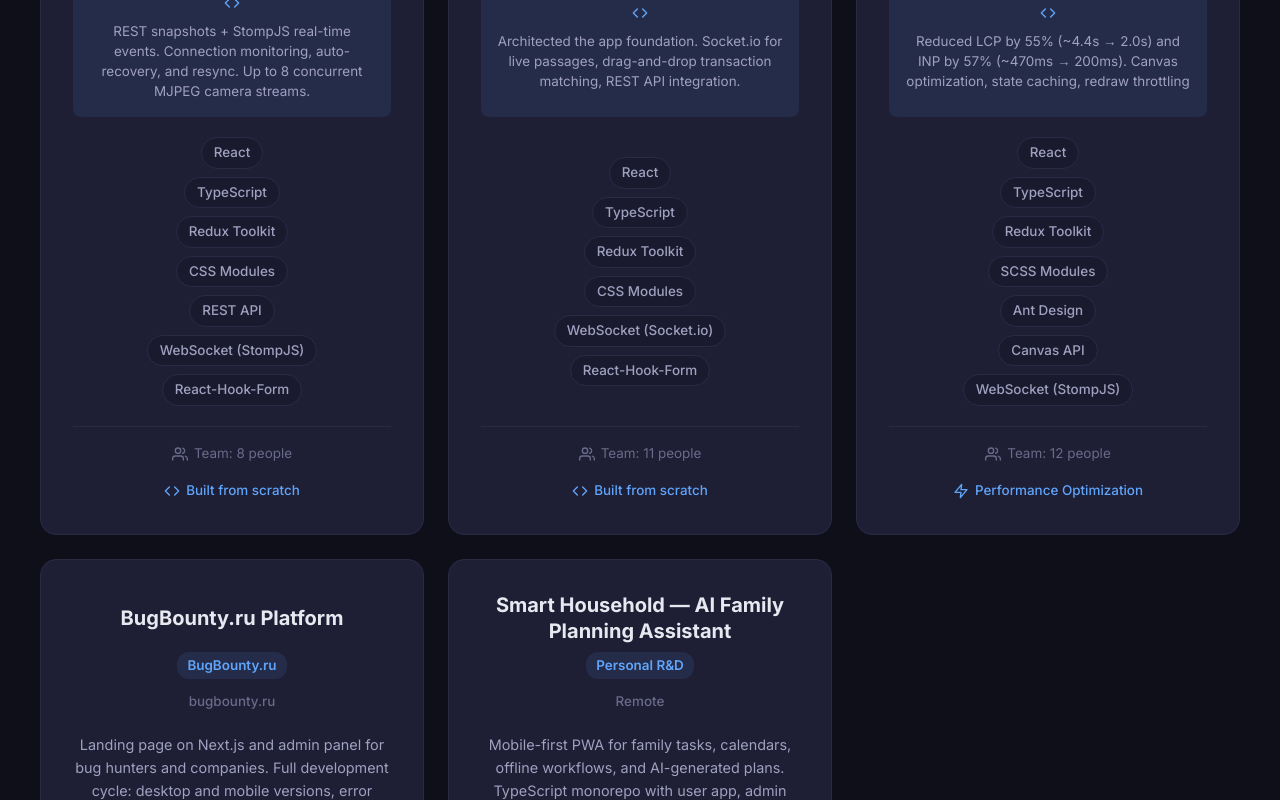
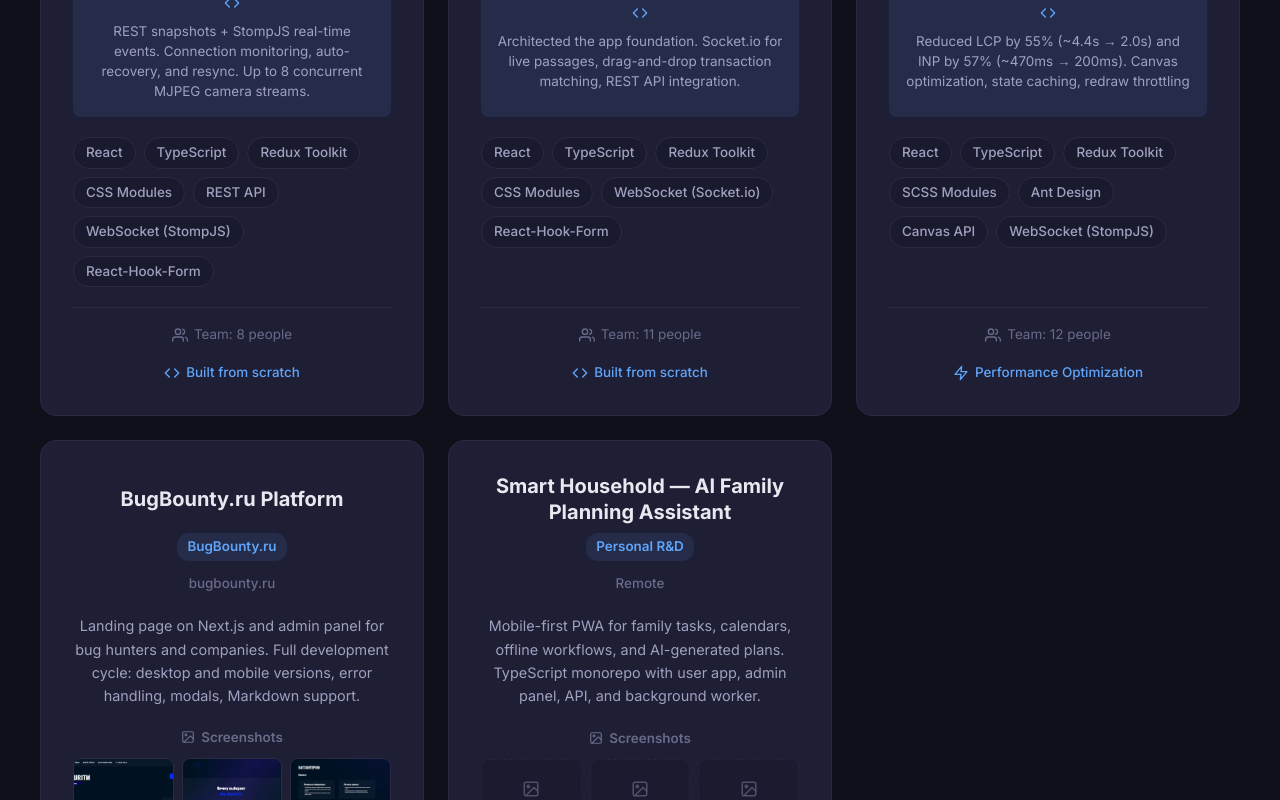
Before and after one commit to Thelifestyle88/nikolaenko, a Next.js app: page /en in a window 1280 px wide. Shown: the part 2580-3380 px from the top of the page. Built offline with nearby package versions, Linux system fonts and the light colour scheme.

Commit message:
rework cards

```diff
--- a/src/components/Projects/Projects.module.css
+++ b/src/components/Projects/Projects.module.css
@@ -198,12 +198,14 @@
   max-width: 100%;
 }
 
-.techStack {
+.card [data-card-section='tech'] {
   flex-direction: row;
   flex-wrap: wrap;
+  justify-content: flex-start;
+  align-items: flex-start;
+  align-content: flex-start;
+  text-align: left;
   gap: 8px;
-  justify-content: center;
-  align-content: center;
 }
 
 .techBadge {
```
